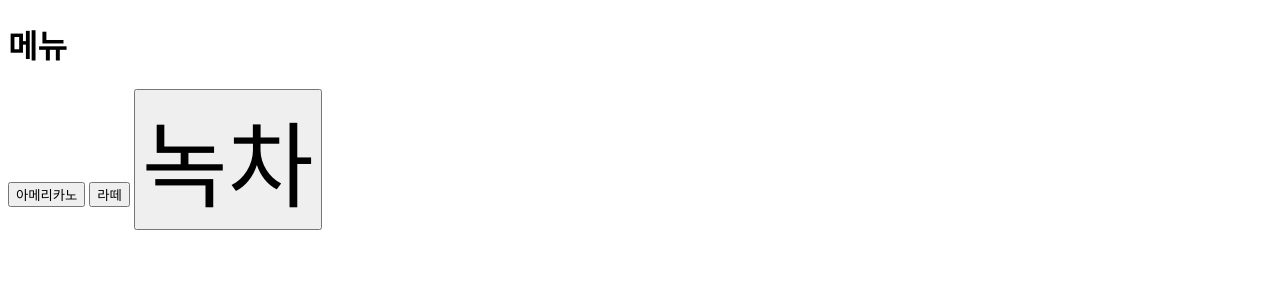
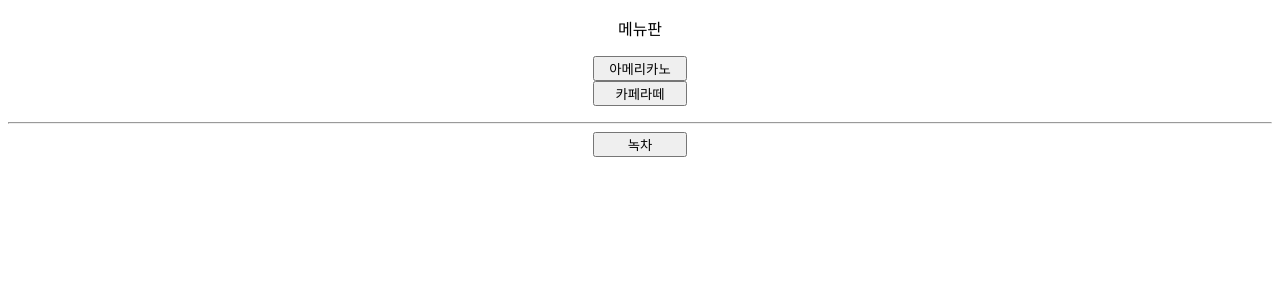
Before and after one commit to Jangsanghyup/david, a Flask app: page /menu in a window 1280 px wide. Shown: the top 300 px of the page. Run offline with Flask 3, Linux system fonts and the light colour scheme.

Commit message:
로컬: 메뉴에 <hr> 구분선 추가 및 녹차 버튼 추가

```diff
--- a/origin/templates/menu.html
+++ b/origin/templates/menu.html
@@ -6,9 +6,13 @@
 </head>
 <body>
     <p> {{ computername }} </p>
-    <h1>메뉴</h1>
-    <button>아메리카노</button>
-    <button>라떼</button>
-    <button style="font-size: 70pt;">녹차</button>
+
+<center>
+메뉴판<p>
+<button name="menu1" style="width:70pt;">아메리카노</button><br>
+<button name="menu2" style="width:70pt;">카페라떼</button><br>
+</p><hr>
+<button name="menu2" style="width:70pt;">녹차</button>
+
 </body>
 </html>
```
